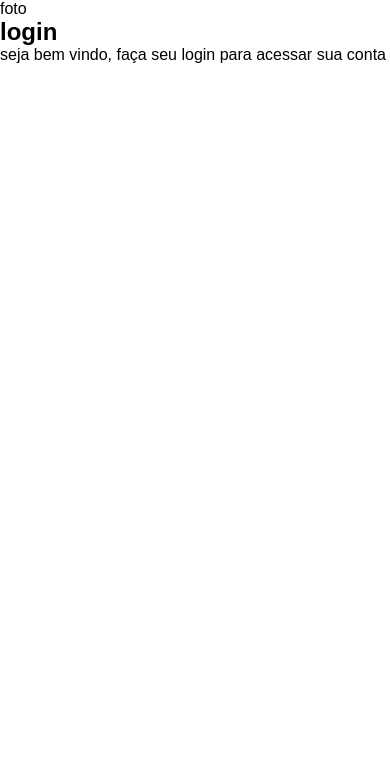
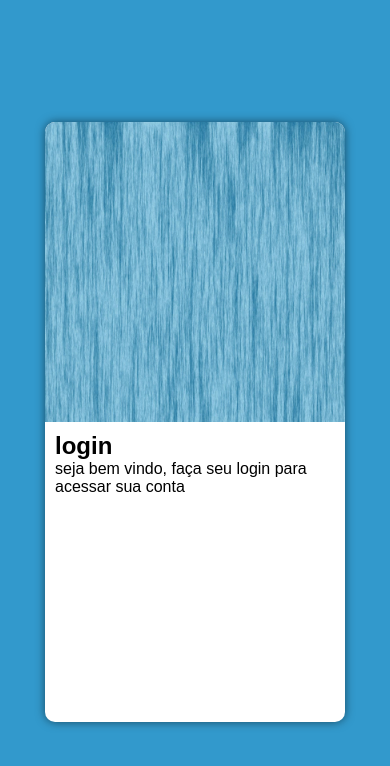
Before and after one commit to FranciscoFabricio/projeto-login, a plain HTML site: page index.html in a window 390 px wide. Drawn offline with Linux system fonts and the light colour scheme.

Commit message:
mobile first

```diff
--- a/estilos/style.css
+++ b/estilos/style.css
@@ -11,4 +11,43 @@
     font-family: Arial, Helvetica, sans-serif;
     padding: 0px;
     margin: 0px;
+    box-sizing: border-box;
 }
+
+html, body {
+    background-color: #3299cc;
+    width: 100vw;
+    height: 100vh;
+}
+
+main {
+    position: relative;
+    width: 100vw;
+    height: 100vh;
+}
+
+section#login {
+    position: absolute;
+    top: 50%;
+    left: 50%;
+    transform: translate(-50%, -50%);
+    overflow: hidden;
+    background-color: white;
+    height: 600px;
+    width: 300px;
+    border-radius: 10px;
+    box-shadow: 0px 0px 10px rgba(0, 0, 0, 0.521);
+}
+
+section#login > div#imagem {
+    display: block;
+    background-color: #3299cc;
+    background: url(../imagens/fundopq.jpg) no-repeat;
+    background-size: cover;
+    height: 300px;
+}
+
+section#login > div#formulario {
+    display: block;
+    padding: 10px;
+}
--- a/index.html
+++ b/index.html
@@ -10,7 +10,6 @@
     <main>
         <section id="login">
             <div id="imagem">
-                foto
             </div>
             <div id="formulario">
                 <h1>login</h1>
```
